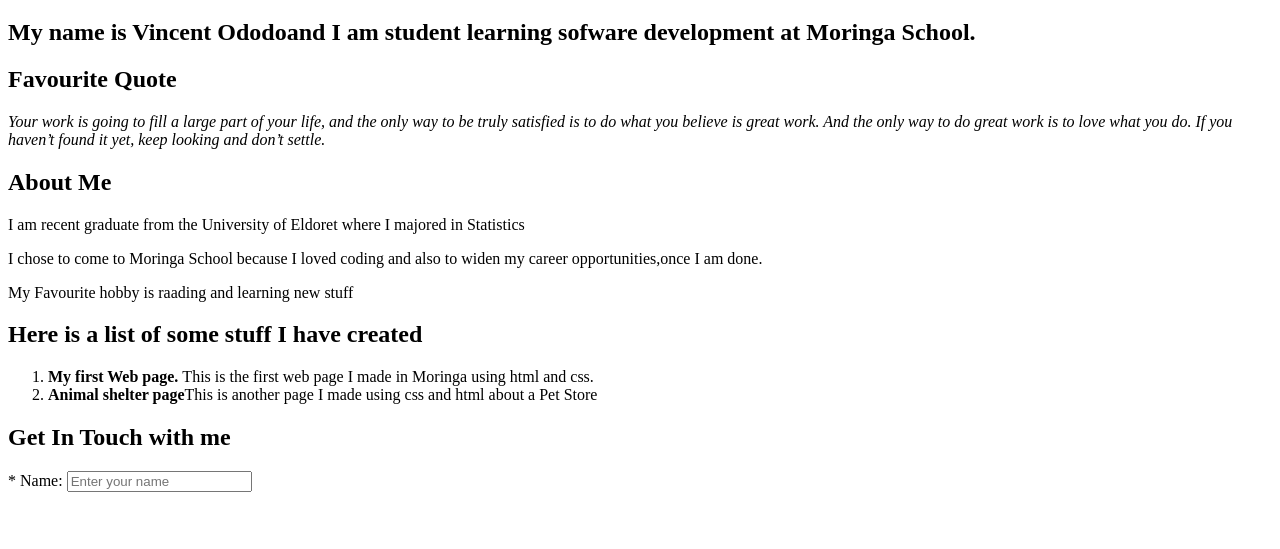
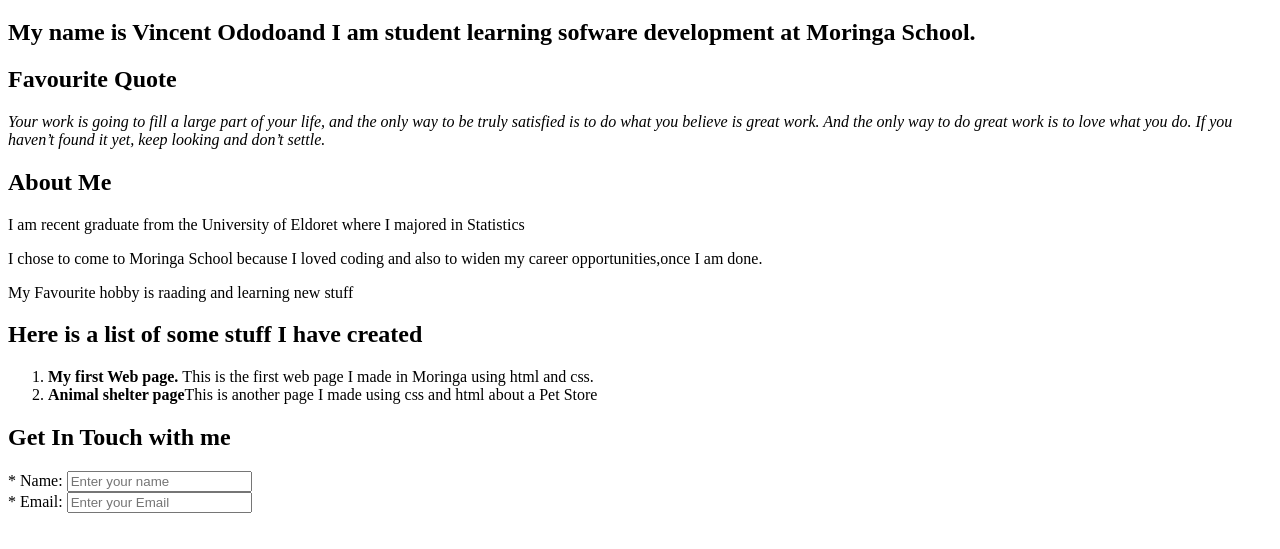
Before and after one commit to vincent8880/portfolio-landing-page, a plain HTML site: page landing-page-portfolio.html in a window 1280 px wide. Shown: the part 61-610 px from the top of the page. Drawn offline with Linux system fonts and the light colour scheme.

Commit message:
added an email form.

```diff
--- a/landing-page-portfolio.html
+++ b/landing-page-portfolio.html
@@ -67,9 +67,16 @@
     </ol>
     <h2>Get In Touch with me</h2>
     <form>
+        <div id="name field">
             <label for="name" id="name-label">* Name:</label>
             <input type="text"  id="name" name="name"
              placeholder="Enter your name" required>
+            </div>
+        <div id="email field">
+            <label for="email" id="email-label">* Email:</label>
+            <input type="email" id="email" name="email"
+             placeholder="Enter your Email" required>
+        </div>
     </form>
 </body>
 
```
